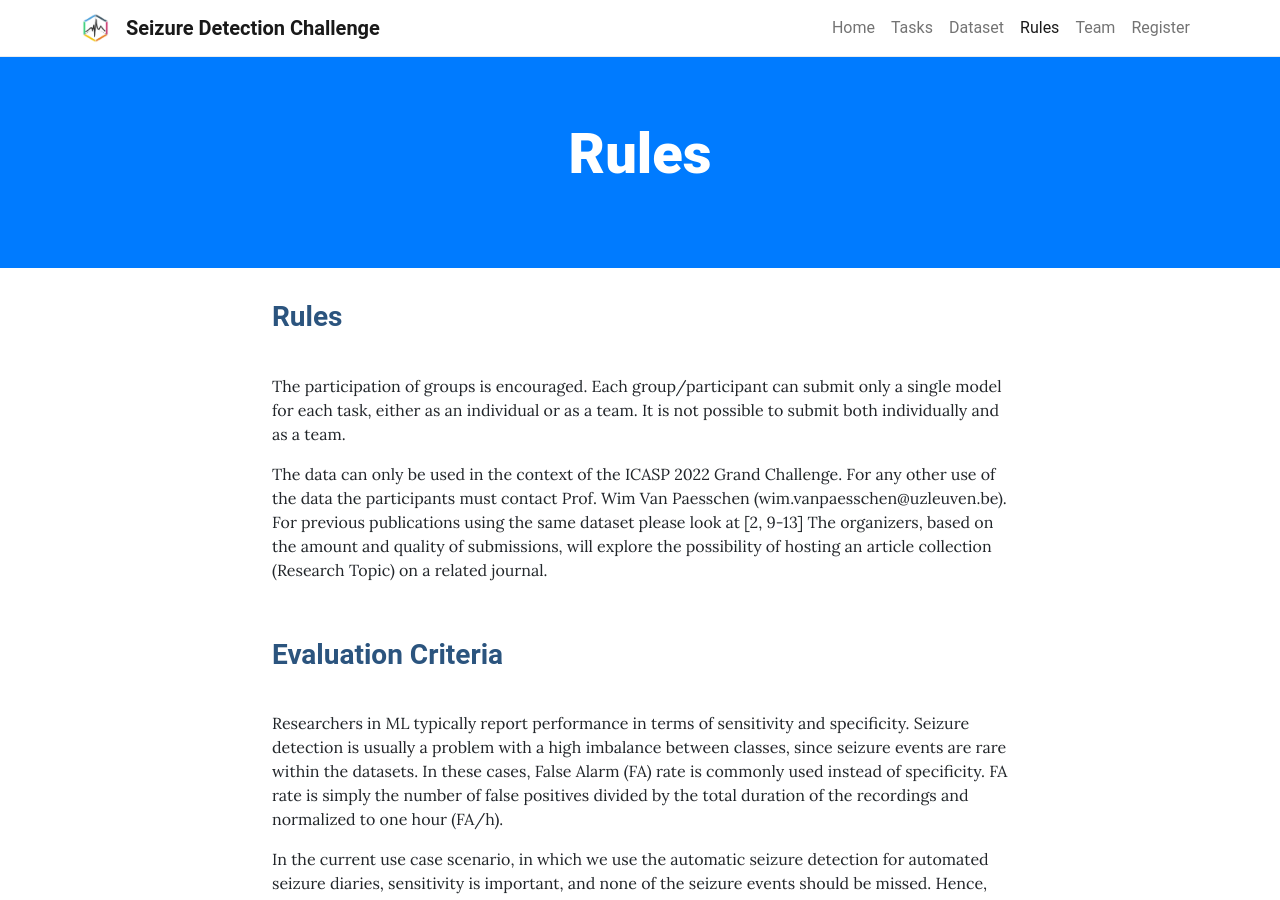
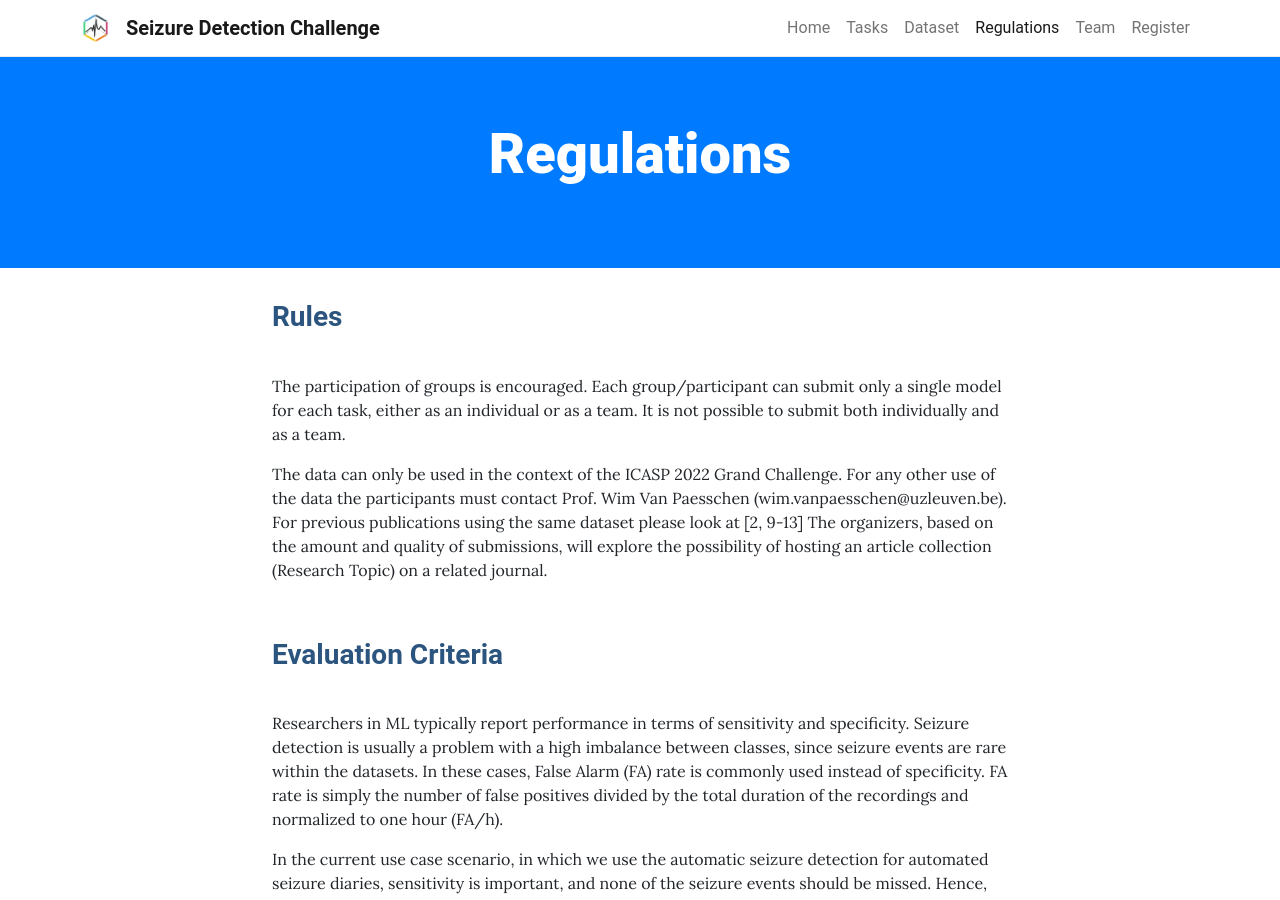
Before and after one commit to miguelbhagubai/testpage, a Jekyll site: the page built from pages/regulations.md, in a window 1280 px wide and 900 px high. Built offline with Jekyll 4.4.1, drawn with Linux system fonts in a browser that asks for light colours.

Commit message:
updated rules

```diff
--- a/_data/navigation.yml
+++ b/_data/navigation.yml
@@ -6,7 +6,7 @@
   href: true
 - text: Dataset
   href: true
-- text: Rules
+- text: Regulations
   href: true
 - text: Team
   href: true
--- a/pages/rules.md
+++ b/pages/regulations.md
@@ -1,6 +1,6 @@
 ---
-title: Rules
-permalink: /rules/
+title: Regulations
+permalink: /regulations/
 ---
 
 
```
